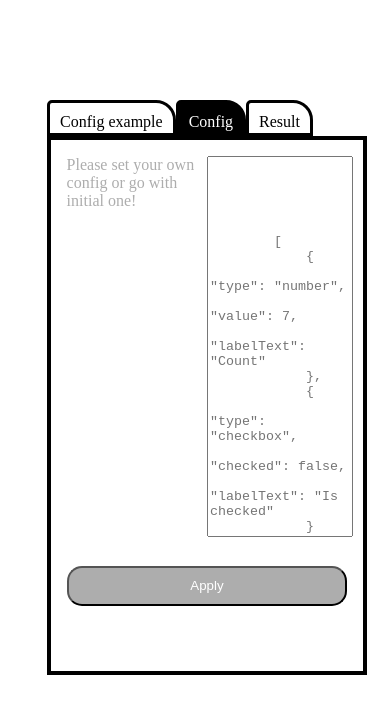
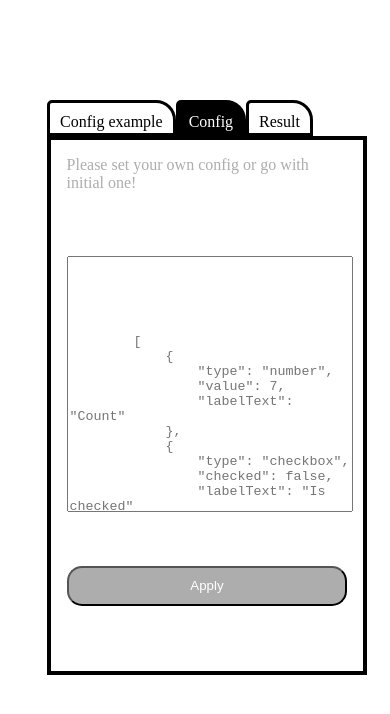
Before and after one commit to Vladiusha/accum, a React (Create React App) app in the folder testukol/: page / in a window 390 px wide. Both pictures are taken after a click on the element "Config". Shown: the top 714 px of the page. Built offline with nearby package versions, Linux system fonts and the light colour scheme.

Commit message:
Changed styles config page for mobile version

```diff
--- a/testukol/src/App.css
+++ b/testukol/src/App.css
@@ -24,11 +24,24 @@
   height: 500px;
   padding: 5%;
 
+}
 
-  display: grid;
-  grid-template-areas: "h t" "b b";
-  grid-template-columns: 50% 50%;
-  grid-template-rows: 75% 15%;
+@media screen and (max-width: 1000px) {
+  .configPageStructure {
+    display: grid;
+    grid-template-areas: "h" "t" "b";
+    grid-template-columns: 100%;
+    grid-template-rows: 20% 50% 20%;
+  }
+}
+
+@media screen and (min-width: 1000px) {
+  .configPageStructure {
+    display: grid;
+    grid-template-areas: "h t" "b b";
+    grid-template-columns: 50% 50%;
+    grid-template-rows: 75% 15%;
+  }
 }
 
 #configExamplePage {
--- a/testukol/src/components/pages/ConfigPage.js
+++ b/testukol/src/components/pages/ConfigPage.js
@@ -15,7 +15,7 @@ const ConfigPage = (props) => {
     }
 
     return (
-        <div id='configPage'>
+        <div className={'configPageStructure'} id='configPage'>
             <div id='configHelpText'>
                 Please set your own config or go with initial one!
             </div>
```
